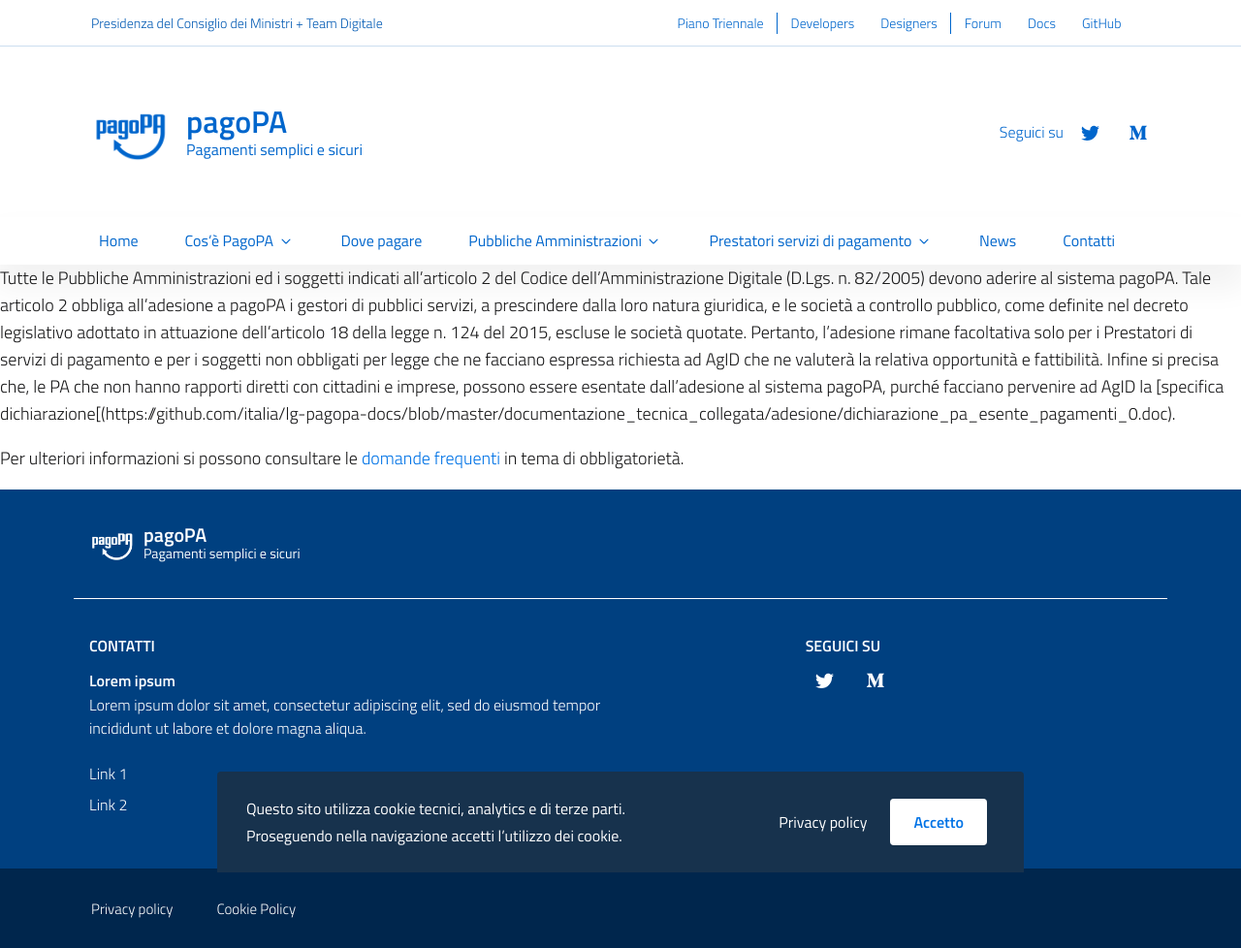
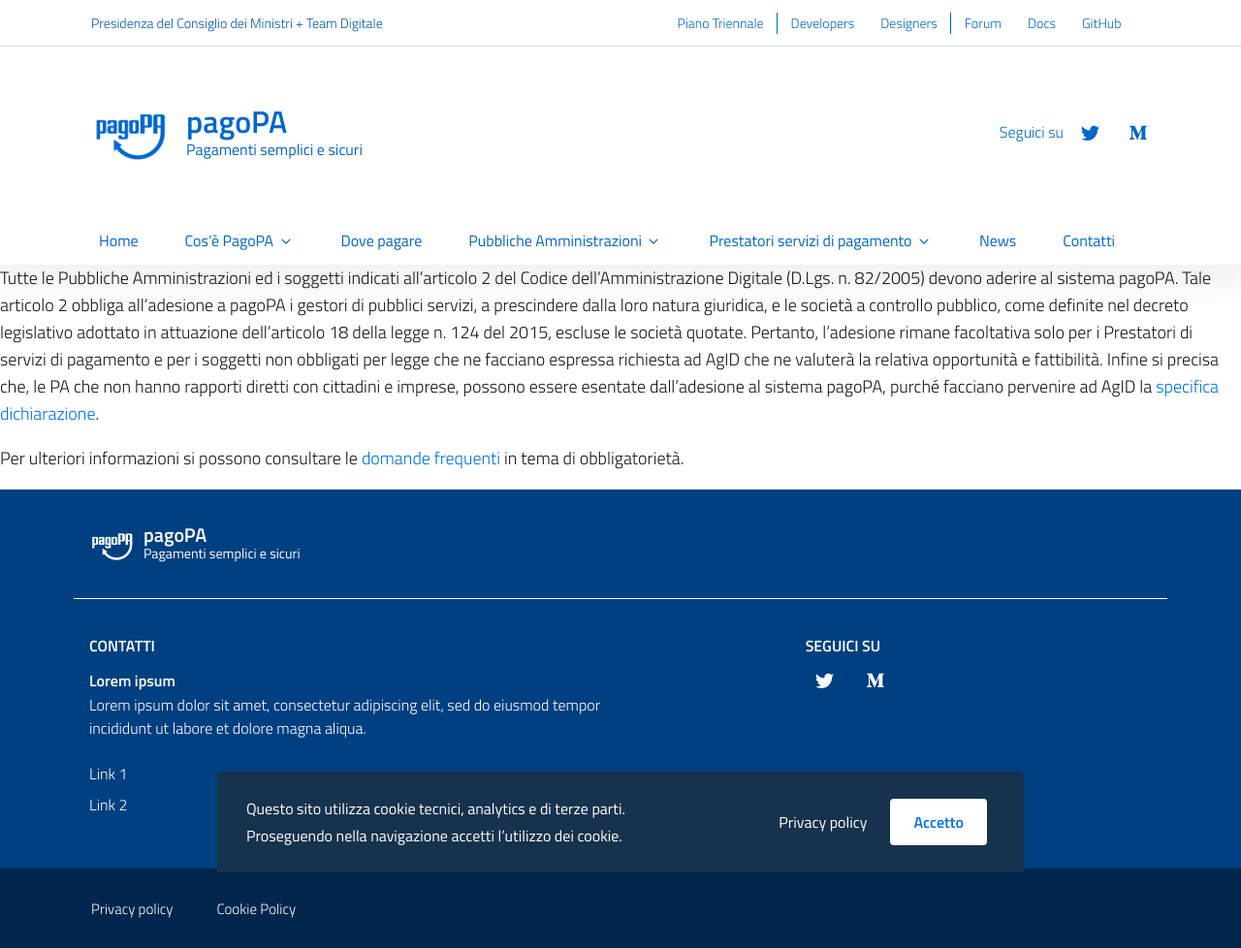
Before and after one commit to pagopa/site-pagopa.gov.it, a Jekyll site: the page built from it/pubbliche-amministrazioni.md, in a window 1280 px wide. Shown: the whole page at 97% size. Built offline with Jekyll 4.4.1, drawn with Linux system fonts in a browser that asks for light colours.

Commit message:
Update pubbliche-amministrazioni.md

```diff
--- a/it/pubbliche-amministrazioni.md
+++ b/it/pubbliche-amministrazioni.md
@@ -11,6 +11,7 @@
 ---
 
 Tutte le Pubbliche Amministrazioni ed i soggetti indicati all’articolo 2 del Codice dell’Amministrazione Digitale (D.Lgs. n. 82/2005) devono aderire al sistema pagoPA.
-Tale articolo 2 obbliga all’adesione a pagoPA i gestori di pubblici servizi, a prescindere dalla loro natura giuridica, e le società a controllo pubblico, come definite nel decreto legislativo adottato in attuazione dell’articolo 18 della legge n. 124 del 2015, escluse le società quotate. Pertanto, l’adesione rimane facoltativa solo per i Prestatori di servizi di pagamento e per i soggetti non obbligati per legge che ne facciano espressa richiesta ad AgID che ne valuterà la relativa opportunità e fattibilità. Infine si precisa che, le PA che non hanno rapporti diretti con cittadini e imprese, possono essere esentate dall’adesione al sistema pagoPA, purché facciano pervenire ad AgID la [specifica dichiarazione[(https://github.com/italia/lg-pagopa-docs/blob/master/documentazione_tecnica_collegata/adesione/dichiarazione_pa_esente_pagamenti_0.doc).
+Tale articolo 2 obbliga all’adesione a pagoPA i gestori di pubblici servizi, a prescindere dalla loro natura giuridica, e le società a controllo pubblico, come definite nel decreto legislativo adottato in attuazione dell’articolo 18 della legge n. 124 del 2015, escluse le società quotate.
+Pertanto, l’adesione rimane facoltativa solo per i Prestatori di servizi di pagamento e per i soggetti non obbligati per legge che ne facciano espressa richiesta ad AgID che ne valuterà la relativa opportunità e fattibilità. Infine si precisa che, le PA che non hanno rapporti diretti con cittadini e imprese, possono essere esentate dall’adesione al sistema pagoPA, purché facciano pervenire ad AgID la [specifica dichiarazione](https://github.com/italia/lg-pagopa-docs/blob/master/documentazione_tecnica_collegata/adesione/dichiarazione_pa_esente_pagamenti_0.doc).
 
 Per ulteriori informazioni si possono consultare le [domande frequenti](https://docs.italia.it/italia/pagopa/pagopa-docs-faq/it/stabile/) in tema di obbligatorietà.
```
